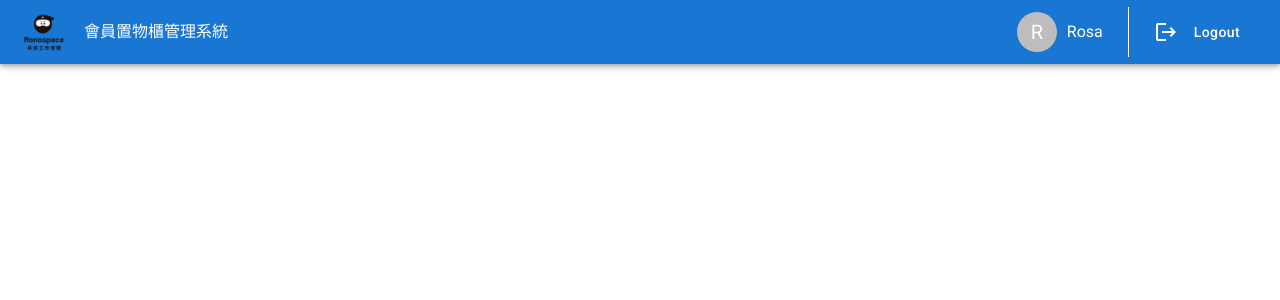
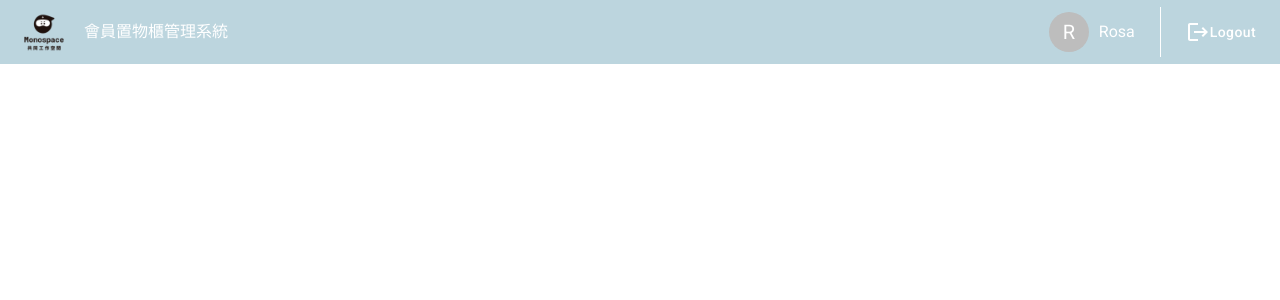
Before and after one commit to monosparta/luck-cms, a React (Create React App) app: page /app in a window 1280 px wide. Shown: the top 300 px of the page. Built offline with nearby package versions, Linux system fonts and the light colour scheme.

Commit message:
Appbar color and shadow fix

```diff
--- a/src/components/Appbar.css
+++ b/src/components/Appbar.css
@@ -27,10 +27,6 @@
     padding: 0px 0px;
 }
 
-.css-hip9hq-MuiPaper-root-MuiAppBar-root{
-    box-shadow: 0px 2px 4px -1px rgb(0 0 0 0), 0px 4px 5px 0px rgb(0 0 0 0), 0px 1px 10px 0px rgb(0 0 0 0);
-}
-
 .Bar-user::after {
     content:"";
     margin: 25px;
--- a/src/components/Appbar.js
+++ b/src/components/Appbar.js
@@ -6,6 +6,8 @@ import Toolbar from "@mui/material/Toolbar";
 import Avatar from "@mui/material/Avatar";
 import LogoutIcon from "@mui/icons-material/Logout";
 import "./Appbar.css";
+
+
 
 const Appbar = () => {
 	const [anchorEl, setAnchorEl] = React.useState(null);
@@ -35,8 +37,8 @@ const Appbar = () => {
 
 	return (
 		<Box sx={{ flexGrow: 1 }}>
-			<AppBar position='static' >
-				<Toolbar backgroundColor='#BCD5DE'>
+			<AppBar position='static' elevation={0} style={{ background: '#BCD5DE' }} >
+				<Toolbar>
 					<img src='./mono.png' alt='' className='logo' />
 					<p className='title'>會員置物櫃管理系統</p>
 					<Box sx={{ flexGrow: 1 }} />
@@ -48,7 +50,7 @@ const Appbar = () => {
 						<div className='Bar-logout'>
 							<LogoutIcon></LogoutIcon>
               <stack>
-							<Button variant="Logout" className='Bar-logout' style={{textTransform: 'none'}}> Logout </Button>
+							<Button variant="Logout" sx={{ minHeight: 0, minWidth: 0, padding: 0 }} className='Bar-logout' style={{textTransform: 'none'}}> Logout </Button>
               </stack>
 						</div>
 					</div>
```
